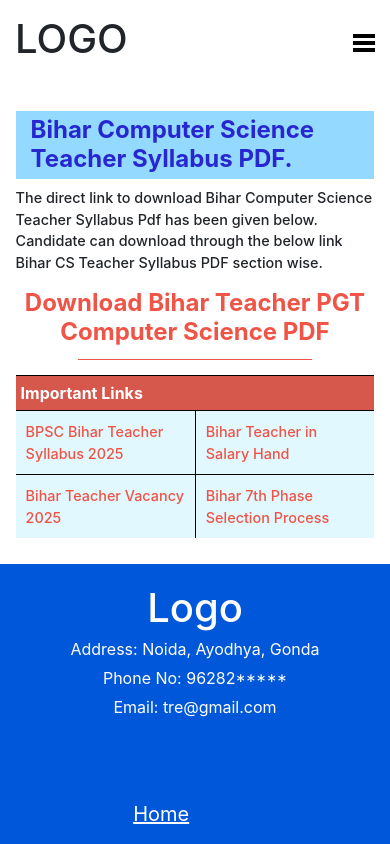
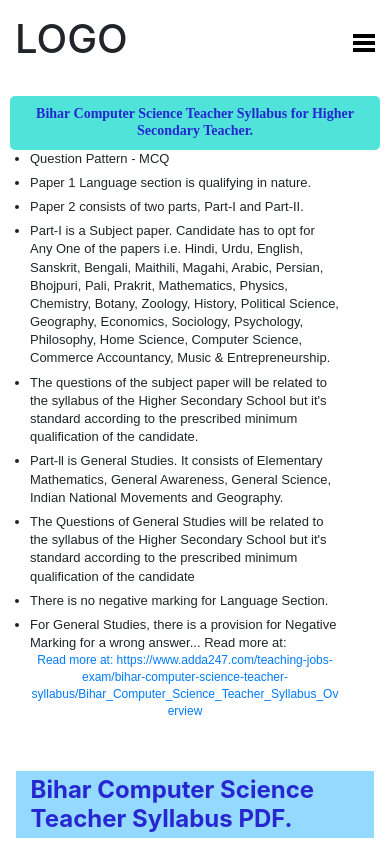
Before and after one commit to Zainabfatima12/trehousingpublications, a Vue app in the folder frontend/: page /syllabus in a window 390 px wide. Shown: the top 844 px of the page. Built offline with nearby package versions, Linux system fonts and the light colour scheme.

Commit message:
Bihar Computer Science Teacher Syllabus for Higher Secondary

```diff
--- /dev/null
+++ b/frontend/src/components/syllabus/SyllabusHigherSecondary.vue
@@ -0,0 +1,195 @@
+<template>
+  <div class="container">
+    <div class="header">
+      <h4>Bihar Computer Science Teacher Syllabus for Higher Secondary Teacher.</h4>
+    </div>
+    <div class="content">
+      <ul>
+        <li>Question Pattern - MCQ</li>
+        <li>Paper 1 Language section is qualifying in nature.</li>
+        <li>Paper 2 consists of two parts, Part-I and Part-II.</li>
+        <li>
+          Part-I is a Subject paper. Candidate has to opt for Any One of the papers i.e. Hindi, Urdu, English, Sanskrit, Bengali, Maithili,
+          Magahi, Arabic, Persian, Bhojpuri, Pali, Prakrit, Mathematics, Physics, Chemistry, Botany, Zoology, History, Political Science,
+          Geography, Economics, Sociology, Psychology, Philosophy, Home Science, Computer Science, Commerce Accountancy, Music & Entrepreneurship.
+        </li>
+        <li>The questions of the subject paper will be related to the syllabus of the Higher Secondary School but it's standard according to the prescribed minimum qualification of the candidate.</li>
+        <li>
+          Part-ll is General Studies. It consists of Elementary Mathematics, General Awareness, General Science, Indian National Movements and Geography.
+        </li>
+        <li>The Questions of General Studies will be related to the syllabus of the Higher Secondary School but it's standard according to the prescribed minimum qualification of the candidate</li>
+        <li>There is no negative marking for Language Section.</li>
+        <li>For General Studies, there is a provision for Negative Marking for a wrong answer... Read more at: <a href="https://www.adda247.com/teaching-jobs-exam/bihar-computer-science-teacher-syllabus/Bihar_Computer_Science_Teacher_Syllabus_Overview" target="_blank">
+  Read more at: https://www.adda247.com/teaching-jobs-exam/bihar-computer-science-teacher-syllabus/Bihar_Computer_Science_Teacher_Syllabus_Overview
+</a>
+
+</li>
+
+      </ul>
+    </div>
+
+
+
+  </div>
+</template>
+
+<script>
+export default {
+  name: "SyllabusPage",
+};
+</script>
+
+<style scoped>
+/* General Styles */
+.container {
+  width: 100%;
+  max-width: 100%;
+  margin: auto;
+  font-family: Arial, sans-serif;
+  background: white;
+  padding: 0 18px;
+}
+
+.header {
+  background-color: hsl(176, 73%, 60%);
+  padding: 15px;
+  margin: 15px;
+  color: rgb(39, 39, 209);
+  font-size: 18px;
+  border-radius: 5px;
+  /* text-align: center; */
+}
+
+.header h4 {
+  margin: 0;
+  padding: 0 10px;
+  font-family: 'Times New Roman', Times, serif;
+  font-weight: bold;
+}
+
+.content {
+  margin: 0;
+  padding: 0 18px;
+  font-weight: 500;
+  line-height: 1.5;
+}
+
+.content ul {
+  /* list-style-position: inside; */
+  padding: 0 20px;
+}
+
+.content ul li {
+  margin-bottom: 8px;
+}
+
+/* Responsive Styles */
+
+/* For Tablets & Smaller Laptops */
+@media (max-width: 1024px) {
+  .container {
+    padding: 10px;
+  }
+
+  .header {
+    font-size: 16px;
+    padding: 12px;
+    margin: 12px;
+  }
+
+  .header h4 {
+    font-size: 16px;
+  }
+
+  .content {
+    font-size: 15px;
+  }
+
+  .content ul li {
+    margin-bottom: 6px;
+  }
+}
+
+/* For Mobile Devices (up to 768px) */
+@media (max-width: 768px) {
+  .container {
+    padding: 10px;
+  }
+
+  .header {
+    font-size: 16px;
+    padding: 10px;
+    margin: 10px;
+  }
+
+  .header h4 {
+    font-size: 15px;
+    padding: 0 8px;
+  }
+
+  .content {
+    font-size: 14px;
+    line-height: 1.4;
+  }
+
+  .content ul li {
+    margin-bottom: 8px;
+  }
+
+  .content ul li a {
+    font-size: 14px;
+    display: block;
+    word-wrap: break-word;
+  }
+}
+
+/* For Small Mobile Devices (up to 480px) */
+@media (max-width: 480px) {
+  .container {
+    /* padding: 10px; */
+
+
+  }
+
+  .header {
+    width: 100%;
+
+    /* padding: 12px;    */
+    /* margin: 8px;      */
+    text-align: center;
+    font-size: 20px;
+    margin: 0;
+    /* padding: 0; */
+  }
+
+  .header h4 {
+    font-size: 14px;
+    /* padding: 0 5px; */
+  }
+
+  .content {
+    font-size: 13px;
+    line-height: 1.4;
+    padding: 0 20px;
+  }
+
+  .content ul {
+    padding-left: 0;
+  }
+
+  .content ul li {
+    margin-bottom: 6px;
+  }
+
+  .content ul li a {
+    font-size: 12px;
+    display: block;
+    word-wrap: break-word;
+    text-align: center;
+  }
+}
+
+
+
+
+</style>
--- a/frontend/src/views/SyllabusView.vue
+++ b/frontend/src/views/SyllabusView.vue
@@ -1,5 +1,6 @@
 <template>
   <Header />
+  <SyllabusHigherSecondary/>
   <syllabusPdf />
   <Footer />
 </template>
@@ -8,11 +9,13 @@
 import Header from "@/components/Homepage/HeaderSec.vue";
 import Footer from "@/components/Homepage/FooterSec.vue";
 import syllabusPdf from "@/components/syllabus/syllabusPdf.vue";
+import SyllabusHigherSecondary from "@/components/syllabus/SyllabusHigherSecondary.vue";
 
 export default {
   name: "SyllabusView",
   components: {
     Header,
+    SyllabusHigherSecondary,
     syllabusPdf,
     Footer,
   },
```
